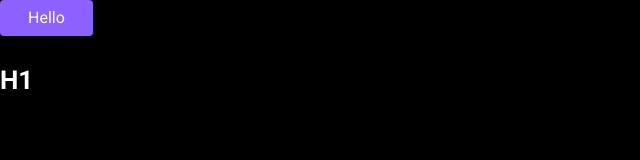
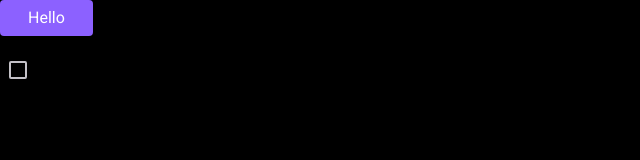
Before and after one commit to NatYarm/flashcards, a React (Vite) app: page / in a window 1280 px wide. Shown: the top 160 px of the page, without its empty margins (0-640 px from the left). Built offline with nearby package versions, Linux system fonts and the light colour scheme.

Commit message:
addad svg.tsx

```diff
--- a/package.json
+++ b/package.json
@@ -15,6 +15,8 @@
   },
   "dependencies": {
     "@fontsource/roboto": "^5.0.13",
+    "@radix-ui/react-checkbox": "^1.0.4",
+    "@radix-ui/react-label": "^2.0.2",
     "clsx": "^2.1.1",
     "react": "^18.2.0",
     "react-dom": "^18.2.0",
--- a/src/App.tsx
+++ b/src/App.tsx
@@ -1,18 +1,19 @@
-import { BrowserRouter, Link } from 'react-router-dom'
-
 import { Button } from '@/components/ui/button'
+import { Checkbox } from '@/components/ui/checkbox'
 import { Typography } from '@/components/ui/typography'
 
 export function App() {
   return (
     <div>
-      <BrowserRouter>
-        <Button as={Link} to={'https://google.com'}>
-          Hello
-        </Button>
-
-        <Typography variant={'h1'}>H1</Typography>
-      </BrowserRouter>
+      <Button>Hello</Button>
+      <br />
+      <p></p>
+      <p></p>
+      <Checkbox />
+      <p></p>
+      <p></p>
+      <br />
+      <Typography variant={'h1'}>H1</Typography>
     </div>
   )
 }
--- /dev/null
+++ b/src/components/ui/checkbox/checkbox.module.scss
@@ -0,0 +1,123 @@
+.container {
+  display: flex;
+  align-items: center;
+}
+
+.label {
+  cursor: pointer;
+  display: flex;
+  align-items: center;
+
+  &.disabled {
+    cursor: initial;
+    color: var(--color-dark-100);
+  }
+}
+
+.root {
+  cursor: pointer;
+
+  display: flex;
+  align-items: center;
+  justify-content: center;
+
+  width: 18px;
+  height: 18px;
+
+  background-color: var(--color-dark-900);
+  border: 2px solid var(--color-light-900);
+  border-radius: 2px;
+
+  &:focus {
+    background-color: var(--color-bg-focus);
+  }
+
+  &:disabled {
+    cursor: initial;
+    border-color: var(--color-dark-100);
+  }
+
+  &[data-state='checked']:disabled {
+    background-color: var(--color-checkbox-disabled);
+  }
+}
+
+.buttonWrapper {
+  cursor: pointer;
+
+  display: flex;
+  align-items: center;
+  justify-content: center;
+
+  width: 36px;
+  height: 36px;
+
+  border-radius: 50%;
+
+  &.disabled {
+    cursor: initial;
+  }
+
+  &:focus-within,
+  &:hover:not(.disabled),
+  &:hover .root:not([data-state='checked']) {
+    background-color: var(--color-dark-500);
+  }
+
+  &:active:not(.disabled) {
+    background-color: var(--color-dark-100);
+  }
+
+  &.left {
+    margin-left: -9px;
+  }
+}
+
+.indicator {
+  width: 18px;
+  height: 18px;
+}
+
+/*
+!*
+@import '@radix-ui/colors/black-alpha.css';
+@import '@radix-ui/colors/violet.css';
+*!
+
+.box {
+  display: flex;
+  align-items: center;
+}
+
+.CheckboxRoot {
+  display: flex;
+  align-items: center;
+  justify-content: center;
+
+  width: 25px;
+  height: 25px;
+
+  background-color: white;
+  border-radius: 4px;
+  box-shadow: 0 2px 10px var(--black-a7);
+}
+
+.CheckboxRoot:hover {
+  background-color: var(--color-dark-100);
+}
+
+.CheckboxRoot:focus {
+  box-shadow: 0 0 0 2px black;
+}
+
+.CheckboxIndicator {
+  color: var(--color-danger-100);
+}
+
+.Label {
+  padding-left: 15px;
+  font-size: 15px;
+  line-height: 1;
+  color: white;
+}
+*/
--- /dev/null
+++ b/src/components/ui/checkbox/checkbox.tsx
@@ -0,0 +1,84 @@
+import { FC } from 'react'
+
+import { Typography } from '@/components/ui/typography'
+import * as CheckboxRadix from '@radix-ui/react-checkbox'
+import * as LabelRadix from '@radix-ui/react-label'
+import { clsx } from 'clsx'
+
+import s from './checkbox.module.scss'
+
+export type CheckboxProps = {
+  checked?: boolean
+  className?: string
+  disabled?: boolean
+  id?: string
+  label?: string
+  onChange?: (checked: boolean) => void
+  position?: 'left'
+  required?: boolean
+}
+
+export const Checkbox: FC<CheckboxProps> = ({
+  checked,
+  className,
+  disabled,
+  id,
+  label,
+  onChange,
+  position,
+  required,
+}) => {
+  const classNames = {
+    buttonWrapper: clsx(s.buttonWrapper, disabled && s.disabled, position === 'left' && s.left),
+    container: clsx(s.container, className),
+    indicator: s.indicator,
+    label: clsx(s.label, disabled && s.disabled),
+    root: s.root,
+  }
+
+  return (
+    <div className={classNames.container}>
+      <LabelRadix.Root asChild>
+        <Typography as={'label'} className={classNames.label} variant={'body2'}>
+          <div className={classNames.buttonWrapper}>
+            <CheckboxRadix.Root
+              checked={checked}
+              className={classNames.root}
+              disabled={disabled}
+              id={id}
+              onCheckedChange={onChange}
+              required={required}
+            >
+              {checked && (
+                <CheckboxRadix.Indicator className={classNames.indicator} forceMount>
+                  {/*<Check />*/}
+                </CheckboxRadix.Indicator>
+              )}
+            </CheckboxRadix.Root>
+          </div>
+          {label}
+        </Typography>
+      </LabelRadix.Root>
+    </div>
+  )
+}
+
+/*import * as RadixCheckbox from '@radix-ui/react-checkbox'
+import { CheckIcon } from '@radix-ui/react-icons'
+
+import s from './checkbox.module.scss'
+
+export const Checkbox = () => (
+  <form>
+    <div className={s.box}>
+      <RadixCheckbox.Root className={s.CheckboxRoot} defaultChecked id={'c1'}>
+        <RadixCheckbox.Indicator className={s.CheckboxIndicator}>
+          <CheckIcon />
+        </RadixCheckbox.Indicator>
+      </RadixCheckbox.Root>
+      <label className={s.Label} htmlFor={'c1'}>
+        Check-box
+      </label>
+    </div>
+  </form>
+)*/
--- /dev/null
+++ b/src/components/ui/checkbox/index.ts
@@ -0,0 +1 @@
+export * from './checkbox'
```
Also changed, not shown: scripts/rename-icons.cjs (added, +17 -0 lines), 2 other files (tests, documents, lock files or other folders).
